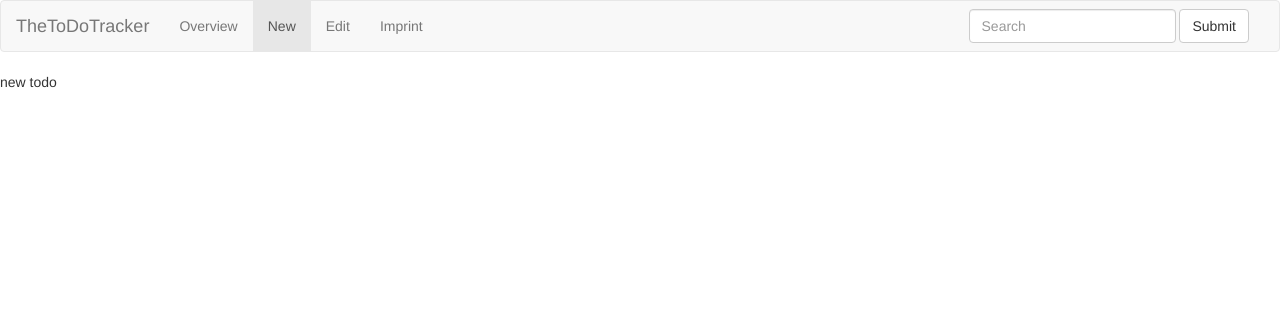
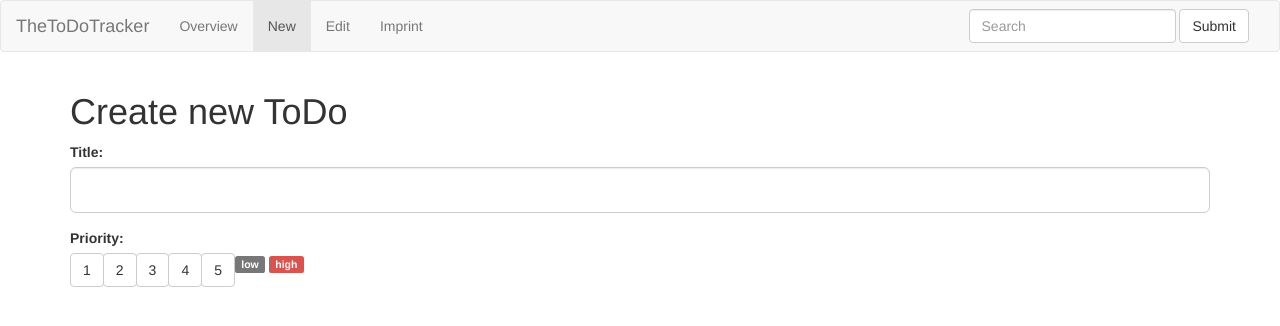
Before and after one commit to eliasgruenewald/ppsntodo, a plain HTML site: page content/new.html in a window 1280 px wide. Drawn offline with Linux system fonts and the light colour scheme.

Commit message:
changed the new todo, pasted code

```diff
--- a/content/new.html
+++ b/content/new.html
@@ -46,7 +46,40 @@
   </div><!-- /.container-fluid -->
 </nav>
 
-new todo
+<!-- content's following now... -->
+
+<div class="container">
+<h1>Create new ToDo</h1>
+
+  <div class="form-group">
+        <label for="title">Title:</label>
+        <input type="text" class="form-control input-lg" id="inputlg">
+  </div>
+
+  <fieldset class="form-group">
+    <label for="selectPrio">Priority:</label>
+
+
+<div class="btn-toolbar" role="toolbar" aria-label="Toolbar with button groups">
+
+  <div class="btn-group" role="group" aria-label="prioGroup">
+
+<p>
+ <span class="label label-default">low</span>
+   <button type="button" class="btn btn-default">1</button>
+    <button type="button" class="btn btn-default">2</button>
+    <button type="button" class="btn btn-default">3</button>
+    <button type="button" class="btn btn-default">4</button>
+    <button type="button" class="btn btn-default">5</button>
+<span class="label label-danger">high</span>
+
+</p>
+
+
+    </div>
+
+
+ </div>
 
 
 
```
